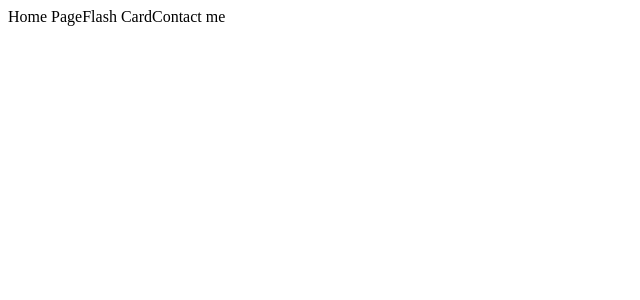
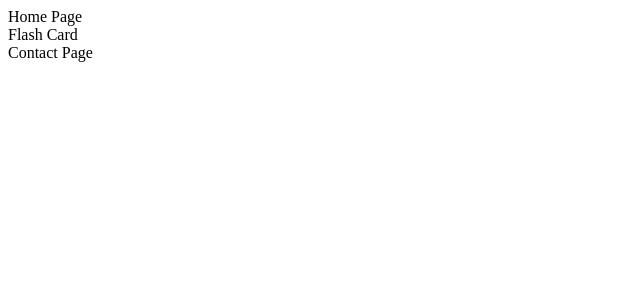
Before and after one commit to ramilvl/University_Assignment-3, a React (Create React App) app in the folder react-demo/: page / in a window 1280 px wide. Shown: the top 300 px of the page, without its empty margins (0-640 px from the left). Built offline with nearby package versions, Linux system fonts and the light colour scheme.

Commit message:
some css changes and skeleton of the project is done

```diff
--- a/react-demo/src/App.js
+++ b/react-demo/src/App.js
@@ -2,9 +2,9 @@ function App() {
   return (
     <div className="App">
       <header className="App-header">
-        <span>Home Page</span>
-        <span>Flash Card</span>
-        <span>Contact me</span>
+        <span>Home Page</span><br></br>
+        <span>Flash Card</span><br></br>
+        <span>Contact Page</span>
       </header>
     </div>
   );
```
